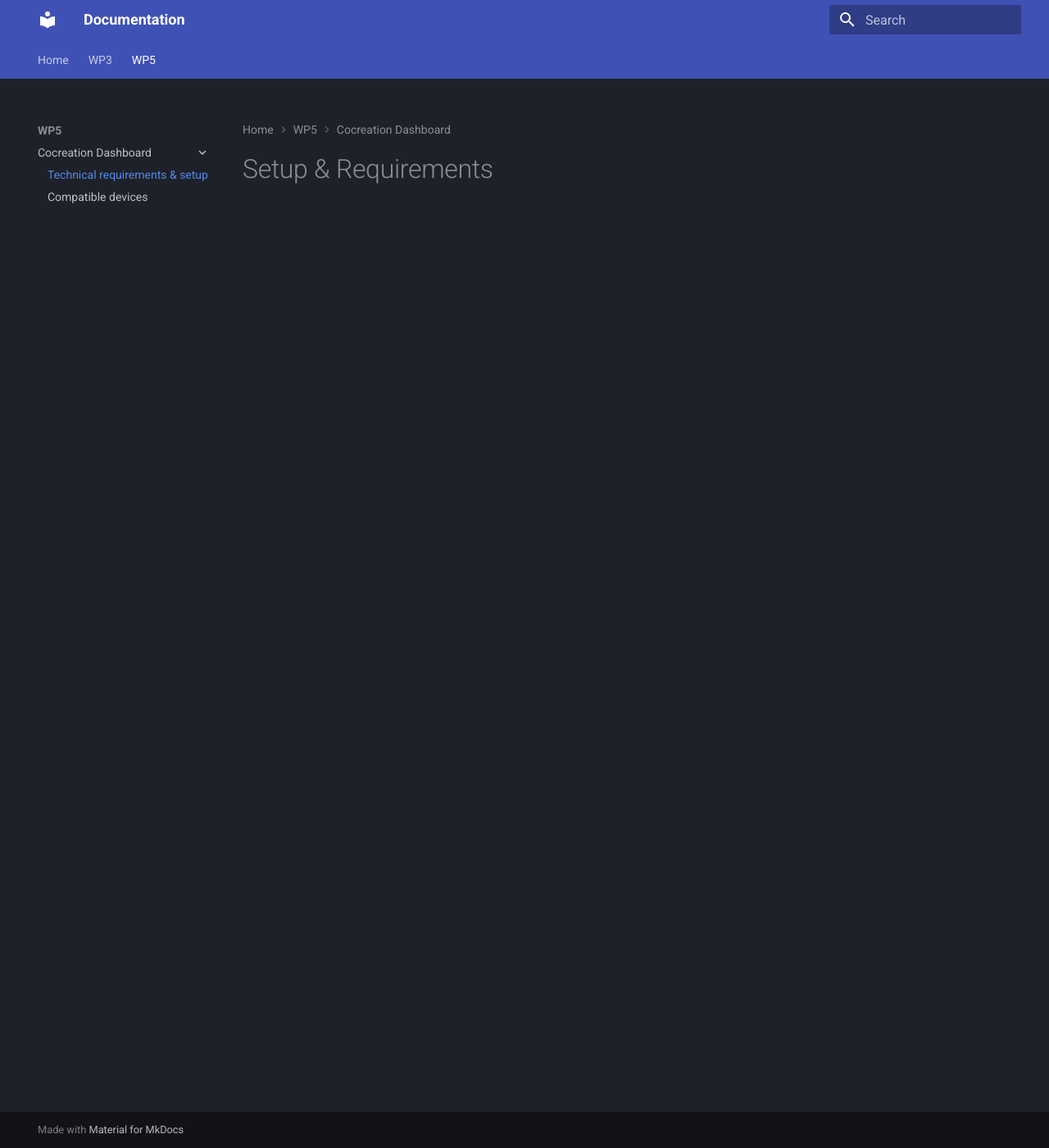
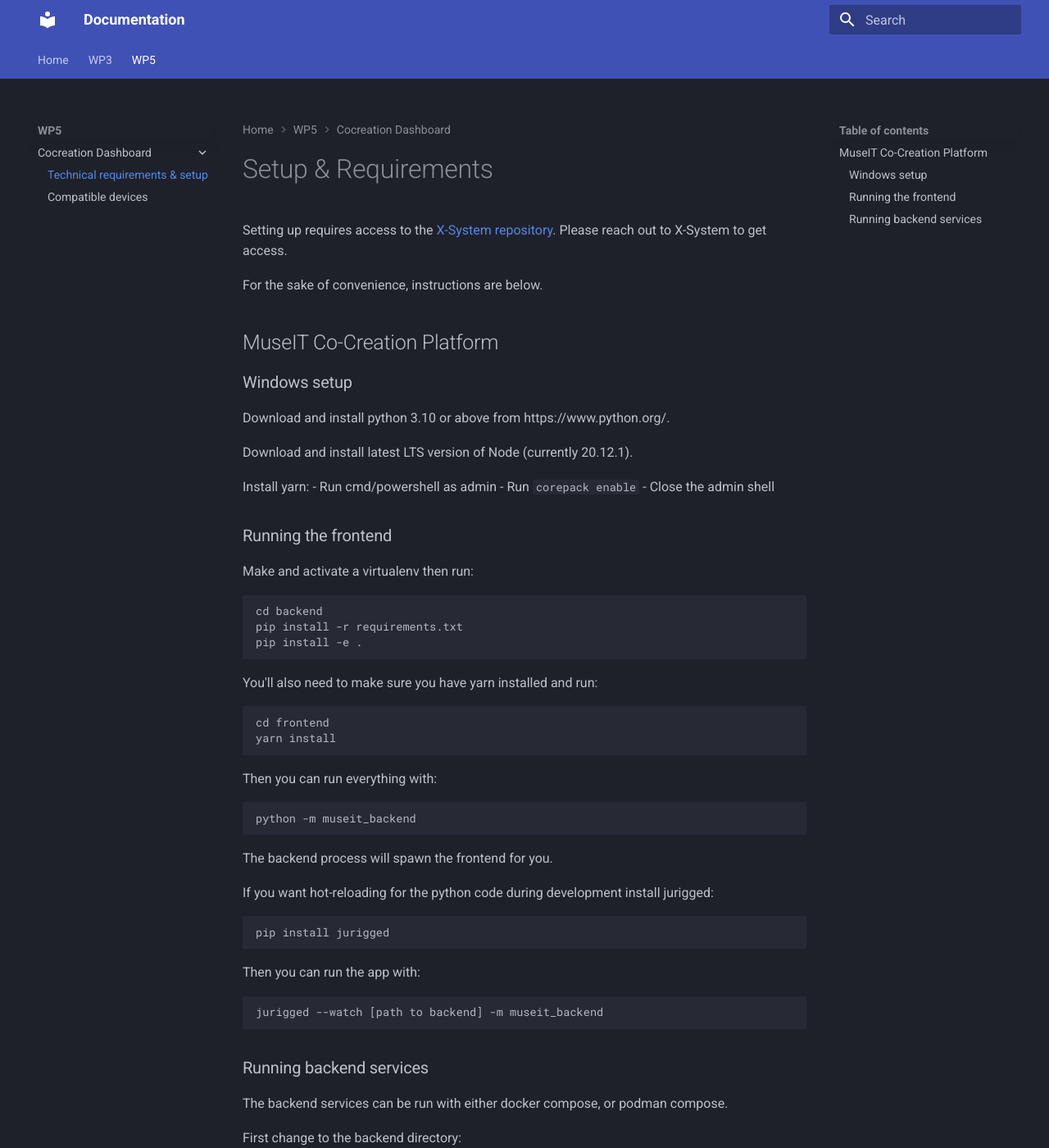
Before and after one commit to MuseIT-project/documentation, an MkDocs documentation site: the page built from docs/wp5/cocreation_dashboard/setup.md, in a window 1280 px wide and 1400 px high. Shown: the whole window at 82% size. Built offline with MkDocs 1.6.1 and Material for MkDocs 9.7.7, drawn with Linux system fonts in a browser that asks for light colours; some of the changed text lies outside the part shown.

Commit message:
Adding WP5 stuff.

````diff
--- a/docs/wp5/cocreation_dashboard/setup.md
+++ b/docs/wp5/cocreation_dashboard/setup.md
@@ -1 +1,74 @@
 # Setup & Requirements
+
+Setting up requires access to the [X-System repository](https://github.com/xsystemltd/museit). Please reach out to X-System to get access.
+
+For the sake of convenience, instructions are below.
+
+## MuseIT Co-Creation Platform
+### Windows setup
+Download and install python 3.10 or above from https://www.python.org/.
+
+Download and install latest LTS version of Node (currently 20.12.1).
+
+Install yarn:
+- Run cmd/powershell as admin
+- Run `corepack enable`
+- Close the admin shell
+
+### Running the frontend
+Make and activate a virtualenv then run:
+
+```.bash
+cd backend
+pip install -r requirements.txt
+pip install -e .
+```
+
+You'll also need to make sure you have yarn installed and run:
+```.bash
+cd frontend
+yarn install
+```
+
+Then you can run everything with:
+
+```.bash
+python -m museit_backend
+```
+
+The backend process will spawn the frontend for you.
+
+If you want hot-reloading for the python code during development install jurigged:
+
+```.bash
+pip install jurigged
+```
+
+Then you can run the app with:
+
+```.bash
+jurigged --watch [path to backend] -m museit_backend
+```
+
+### Running backend services
+The backend services can be run with either docker compose, or podman compose.
+
+First change to the backend directory:
+```.bash
+cd backend
+```
+
+Build the services if necessary:
+```.bash
+docker compose build
+```
+
+Then run them:
+```.bash
+docker compose up -d
+```
+
+If you only want to run a single service (eg musicgen) you can run it with:
+```.bash
+docker compose up -d musicgen
+```
````
Also changed, not shown: docs/wp5/cocreation_dashboard/devices.md (+8 -0 lines), docs/wp5/cocreation_dashboard/index.md (+13 -1 lines).
